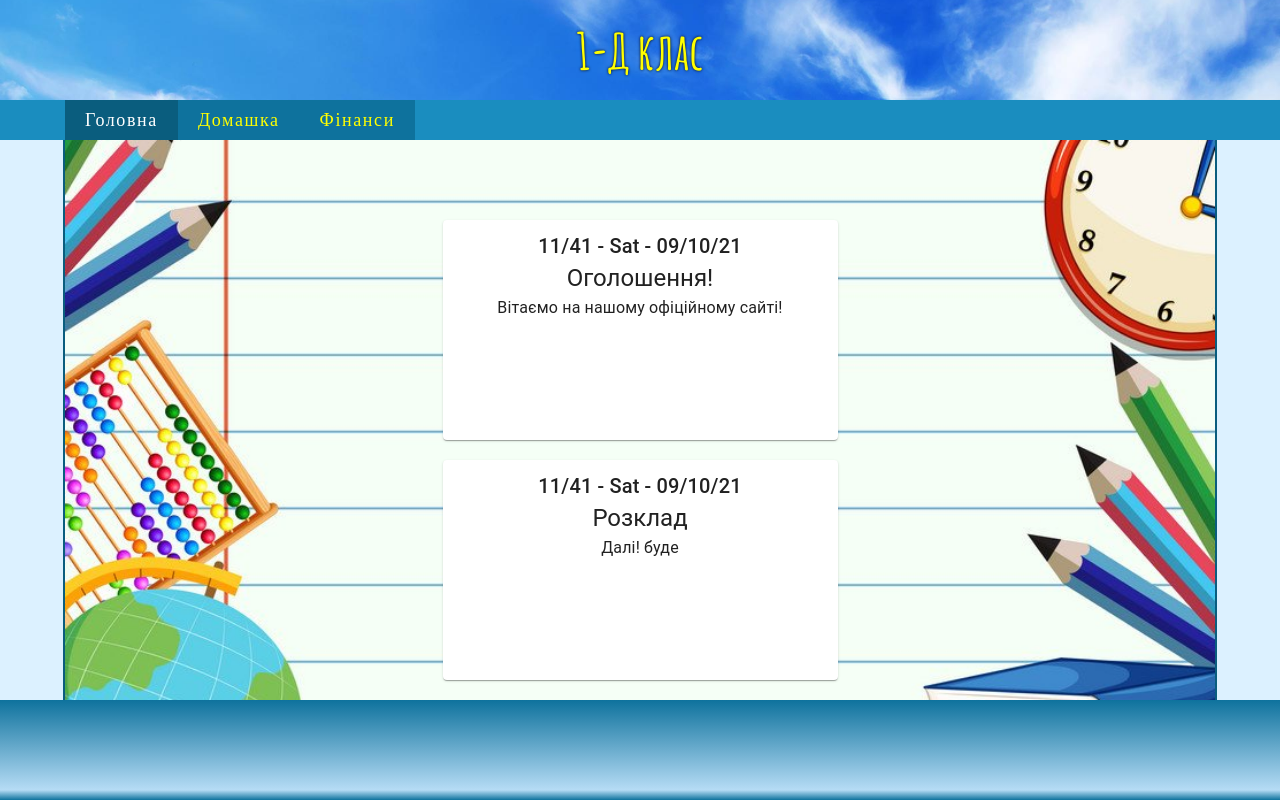
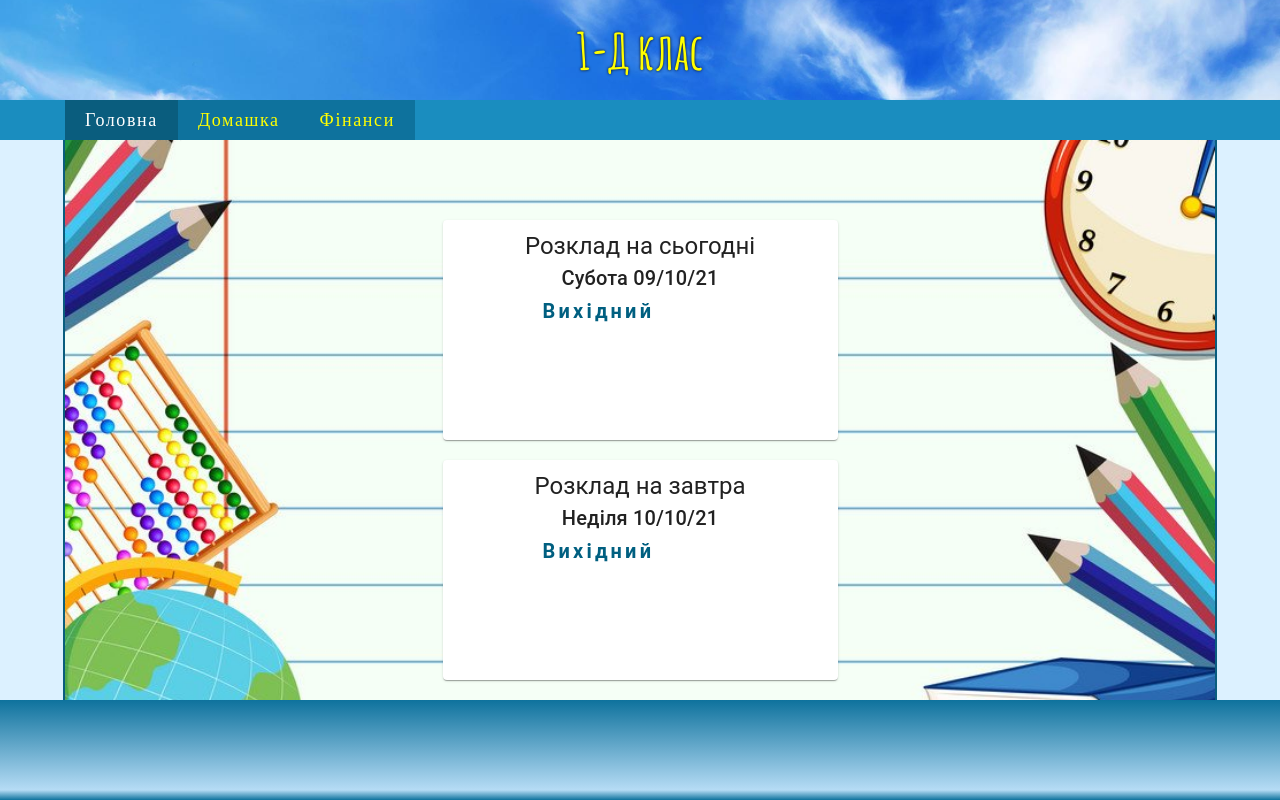
Before and after one commit to sovsianykov/pershi-d-client, a React (Create React App) app: page / in a window 1280 px wide. Built offline with nearby package versions, Linux system fonts and the light colour scheme.

Commit message:
timetable added

```diff
--- a/src/App.js
+++ b/src/App.js
@@ -1,13 +1,15 @@
 import React from 'react';
 import Routing from "./Routing/Routing";
+import { ThemeProvider } from "@material-ui/styles";
+import theme from "./constants/theme";
 
 
 const App = () => {
 
     return (
-        <div>
+        <ThemeProvider theme={theme}>
             <Routing />
-        </div>
+        </ThemeProvider>
     );
 };
 
--- a/src/components/Annoncement/Announcement.module.scss
+++ b/src/components/Annoncement/Announcement.module.scss
@@ -7,5 +7,5 @@
   flex-direction: column;
   justify-content: start;
   align-items: center;
-  border-radius: 10px;
+  border-radius: 10px
 }
--- a/src/components/Button/Button.js
+++ b/src/components/Button/Button.js
@@ -1,20 +1,20 @@
 import React from 'react';
 import {  makeStyles } from "@material-ui/core";
 import { Button } from "@material-ui/core";
-import  theme  from "../../constants/theme";
+
 
 
 
 
 const useStyles = makeStyles((theme) =>({
      root : {
-         background: "#0e729d",
-         color: "#fff",
+         background: theme.palette.mainGrad,
+         color: theme.grey[100],
+         textShadow: theme.text.shadow.main,
          margin: "10px 0",
          "&:hover": {
              background: "#51b8e0",
              color: "#fff",
-             textShadow: "0 0 3px #000",
          }
      },
     })
@@ -23,7 +23,8 @@ const useStyles = makeStyles((theme) =>({
 
 
 const CustomButton = ({children,onClick}) => {
-    const classes = useStyles(theme)
+    const classes = useStyles()
+
     return (
         <Button onClick={onClick} className={classes.root} >
             {children}
--- a/src/components/PostForm/PostForm.js
+++ b/src/components/PostForm/PostForm.js
@@ -1,57 +1,75 @@
-import React, {useCallback, useState} from 'react';
-import { FormGroup, Input, InputLabel, TextareaAutosize } from "@material-ui/core";
-import styles from './PostForm.module.scss'
-import {format} from "date-fns";
-import {postData} from "../../api/postData";
+import React, { useCallback, useState } from "react";
+import {
+  FormGroup,
+  Input,
+  InputLabel,
+  TextareaAutosize,
+} from "@material-ui/core";
+import styles from "./PostForm.module.scss";
+import { format } from "date-fns";
+import { postData } from "../../api/postData";
 import CustomButton from "../Button/Button";
 
 const PostForm = () => {
-    const [ title, setTitle] =useState('');
-    const [ message, setMessage] =useState('');
-    const changeMessageHandler = useCallback((e) =>{
-        setMessage( e.target.value)
-    },[setMessage])
-    const changeTitleHandler = useCallback((e) =>{
-        setTitle( e.target.value)
-    },[setTitle])
-    const onSubmitHandler = useCallback((e) => {
+  const [title, setTitle] = useState("");
+  const [message, setMessage] = useState("");
+  const changeMessageHandler = useCallback(
+    (e) => {
+      setMessage(e.target.value);
+    },
+    [setMessage]
+  );
+  const changeTitleHandler = useCallback(
+    (e) => {
+      setTitle(e.target.value);
+    },
+    [setTitle]
+  );
+  const onSubmitHandler = useCallback(
+    (e) => {
       e.preventDefault();
       const currentPost = {
-            "title": title,
-            "message": message,
-            "date": format(Date.now(),'hh/mm - EEEE - dd/MM/yy')
+        title: title,
+        message: message,
+        date: format(Date.now(), "hh/mm - EEEE - dd/MM/yy"),
+      };
+      if (title&&message) {
+          postData(currentPost);
+          console.log(currentPost);
       }
-          postData(currentPost)
-        console.log(currentPost)
-        setMessage("")
-        setTitle("")
-    },[message,title])
+        setMessage("");
+        setTitle("");
+    },
+    [message, title]
+  );
 
   return (
     <FormGroup className={styles.formContainer}>
-            <InputLabel htmlFor="title" className={styles.labelForm} >
+      <InputLabel htmlFor="title" className={styles.labelForm}>
         Титул
-                <Input className={styles.inputField}
-                    type='text'
-                       id='title'
-                       name= "title"
+        <Input
+          className={styles.inputField}
+          type="text"
+          id="title"
+          name="title"
           value={title}
           onChange={changeTitleHandler}
         />
       </InputLabel>
-            <InputLabel htmlFor="message" className={styles.labelForm} >
+      <InputLabel htmlFor="message" className={styles.labelForm}>
         Завдання
         <TextareaAutosize
           className={styles.inputArea}
-                     type='text'
+          type="text"
           id="message"
           name="message"
           value={message}
           onChange={changeMessageHandler}
         />
       </InputLabel>
-            <CustomButton  variant='contained'  type='submit' onClick={onSubmitHandler}  >Додати</CustomButton>
-
+      <CustomButton variant="contained" type="submit" onClick={onSubmitHandler}>
+        Додати
+      </CustomButton>
     </FormGroup>
   );
 };
--- a/src/components/PostHomeworkModal/PostHomeworkModal.js
+++ b/src/components/PostHomeworkModal/PostHomeworkModal.js
@@ -40,6 +40,10 @@ const useStyles  = makeStyles(() => ({
           }
 
     },
+    btn : {
+         marginBottom: 10,
+    }
+
 
 
 }))
@@ -55,7 +59,6 @@ const PostHomeworkModal = ({onClick, active}) => {
     [classes.modalActive]: active,
         }),[active,classes.modal,classes.modalActive])
     const onClickHandler = useCallback(()=>{
-
         onClick()
     },[onClick])
 
@@ -63,7 +66,12 @@ const PostHomeworkModal = ({onClick, active}) => {
         <div className={classNames} onClick={onClickHandler} >
             <Paper className={classes.contentModal} onClick={e => e.stopPropagation()} >
                  <PostForm/>
-                <Button color='secondary' onClick={onClickHandler} >Закрити</Button>
+                <Button
+                    variant='contained'
+                    color='secondary'
+                    className={classes.btn}
+                    onClick={onClickHandler}
+                >Закрити</Button>
             </Paper>
         </div>
     );
--- /dev/null
+++ b/src/components/Scasual/Timetable.js
@@ -0,0 +1,49 @@
+import React from 'react';
+import {format} from "date-fns";
+import {TIMETABLE} from "../../content/timetable";
+import {createStyles, makeStyles, Paper, Typography} from "@material-ui/core";
+import styles from "../Annoncement/Announcement.module.scss";
+
+const useStyles = makeStyles((theme) => {
+    return createStyles({
+        lesson : {
+            margin : "0 auto 0 90px ",
+            fontWeight: 600,
+            fontSize: 20,
+            letterSpacing: ".2rem",
+            color: theme.palette.lesson
+        },
+    });
+});
+
+
+const Timetable = ({weekDay,subtitle,date}) => {
+    const classes = useStyles()
+    return (
+        <Paper className={ styles.container }  >
+            <Typography variant='h5'  >
+              Розклад на {subtitle}
+            </Typography>
+            <Typography variant='h6'  >
+                {TIMETABLE[weekDay].day}  {format(date,'dd/MM/yy')}
+            </Typography>
+            <Typography variant='subtitle1'  className={classes.lesson} >
+                {TIMETABLE[weekDay].lesson_1}
+            </Typography>
+            <Typography variant='subtitle1'  className={classes.lesson} >
+                {TIMETABLE[weekDay].lesson_2}
+            </Typography>
+            <Typography variant='subtitle1' className={classes.lesson} >
+                {TIMETABLE[weekDay].lesson_3}
+            </Typography>
+            <Typography variant='subtitle1'  className={classes.lesson} >
+                {TIMETABLE[weekDay].lesson_4}
+            </Typography>
+            <Typography variant='subtitle1'  className={classes.lesson} >
+                {TIMETABLE[weekDay].lesson_5}
+            </Typography>
+        </Paper>
+    );
+};
+
+export default Timetable;
--- a/src/constants/theme.js
+++ b/src/constants/theme.js
@@ -4,8 +4,22 @@ import {createTheme} from "@material-ui/core";
  const theme = createTheme({
     palette: {
         main: "#0e729d",
-        mainGrad: "linear-gradient( 0deg ,#0e729d, #b6dcf5 10% , #0e729d)"
+        mainGrad: "linear-gradient( 0deg ,#0e729d, #b6dcf5 10% , #0e729d)",
+        dark: "#000000",
+        lesson: "#005f80"
     },
+     text : {
+        shadow: {
+            main: "0 0 3px #000000",
+        },
+     },
+     grey : {
+        "100": "#ffffff",
+        "200": "#e5e5e5",
+        "300": "#b9b6b6",
+        "400": "#969393",
+        "500": "#8a8585",
+     }
 });
 
  export default theme
--- a/src/content/timetable.js
+++ b/src/content/timetable.js
@@ -1,4 +1,4 @@
-export const weekDays = {
+export const WEEKDAYS = {
   Monday: "Monday",
   Tuesday: "Tuesday",
   Wednesday: "Wednesday",
@@ -8,31 +8,69 @@ export const weekDays = {
   Sunday: "Sunday",
 };
 
-export const TIMETABLE = [
-  {
+export const TIMETABLE = {
+  [WEEKDAYS.Monday] : {
     id: 1,
-    Monday: "Monday",
+    day: "Понеділок",
     lesson_1: "ЯДС",
     lesson_2: "Читання",
     lesson_3: "Англ.мова",
     lesson_4: "Письмо",
     lesson_5: "Математика",
   },
-  {
+  [WEEKDAYS.Tuesday] : {
     id: 2,
-    Tuesday: "Tuesday",
+    day: "Вівторок",
     lesson_1: "ЯДС",
-    lesson_2: "Фiз.виховання",
+    lesson_2: "Фiзкультура",
     lesson_3: "Письмо",
     lesson_4: "Читання",
     lesson_5: "Математика",
   },
-  {
+  [WEEKDAYS.Wednesday] : {
     id: 3,
-    Tuesday: "Wednesday",
+    day: "Середа",
     lesson_1: "ЯДС",
     lesson_2: "Мистецтво",
     lesson_3: "Англ.мова",
     lesson_4: "Письмо",
+    lesson_5: "",
   },
-];
+  [WEEKDAYS.Thursday] : {
+    id: 4,
+    day: "Четвер",
+    lesson_1: "Читання",
+    lesson_2: "Письмо",
+    lesson_3: "Математика",
+    lesson_4: "Хореографiя",
+    lesson_5: "",
+  },
+  [WEEKDAYS.Friday] : {
+    id: 5,
+    day: "П'ятниця",
+    lesson_1: "ЯДС",
+    lesson_2: "Читання",
+    lesson_3: "Математика",
+    lesson_4: "Фiзкультура",
+    lesson_5: "Мистецтво (музичне)",
+  },
+  [WEEKDAYS.Saturday] : {
+    id: 6,
+    day: "Субота",
+    lesson_1: "Вихідний",
+    lesson_2: "",
+    lesson_3: "",
+    lesson_4: "",
+    lesson_5: "",
+  },
+  [WEEKDAYS.Sunday] :  {
+    id: 7,
+    day: "Неділя",
+    lesson_1: "Вихідний",
+    lesson_2: "",
+    lesson_3: "",
+    lesson_4: "",
+    lesson_5: "",
+  },
+
+};
--- a/src/pages/Home/Home.js
+++ b/src/pages/Home/Home.js
@@ -1,13 +1,22 @@
 import React from 'react';
 import styles from "./Home.module.scss"
-import Announcement from "../../components/Annoncement/Announcement";
-import { greeting, schedule } from "../../content/announcements";
+import Timetable from "../../components/Scasual/Timetable";
+import { format } from "date-fns";
+
+
+
+
+
 
 const Home = () => {
+  const currentDate = Date.now();
+  const toMorrowDate = Date.now() + 86400000
     return (
         <main className={styles.home}>
-           <Announcement announcement={ greeting } />
-           <Announcement announcement={ schedule } />
+            <Timetable weekDay={format(currentDate,'EEEE') } subtitle='сьогоднi' date={currentDate}
+            />
+            <Timetable weekDay={format(toMorrowDate,'EEEE')} subtitle='завтра' date={toMorrowDate}
+            />
         </main>
     );
 };
--- a/src/pages/Homeworks/Homeworks.js
+++ b/src/pages/Homeworks/Homeworks.js
@@ -1,15 +1,17 @@
 import React, {useCallback, useState} from 'react';
 import styles from "./Homeworks.module.scss"
 import PostHomeworkModal from "../../components/PostHomeworkModal/PostHomeworkModal";
-import { Button } from "@material-ui/core";
+import  Button  from "../../components/Button/Button";
 import {useFetch} from "../../api/fetchData";
 import Announcement from "../../components/Annoncement/Announcement";
+
 
 const Homeworks = () => {
     const [active, setActive] = useState(false);
     const onClickHandler = useCallback(()=>{
         setActive(!active)
     },[active])
+
     const { error , isLoading, messages} = useFetch();
     if (isLoading) {
         return <h4> Loading...</h4>
@@ -22,10 +24,10 @@ const Homeworks = () => {
         <div className={styles.homeWork}>
             <Announcement announcement={messages[messages.length - 1] }/>
             <PostHomeworkModal active={active} onClick={onClickHandler}/>
-            <Button
+            { active ? "" :    <Button
                 variant='contained'
                 className={styles.btn}
-                onClick={onClickHandler}>Додати завдання</Button>
+                onClick={onClickHandler}>Додати завдання</Button> }
         </div>
     );
 };
```
Also changed, not shown: src/components/Scasual/Schedule.js (deleted). Lines whose indentation alone changed are shown as unchanged.
